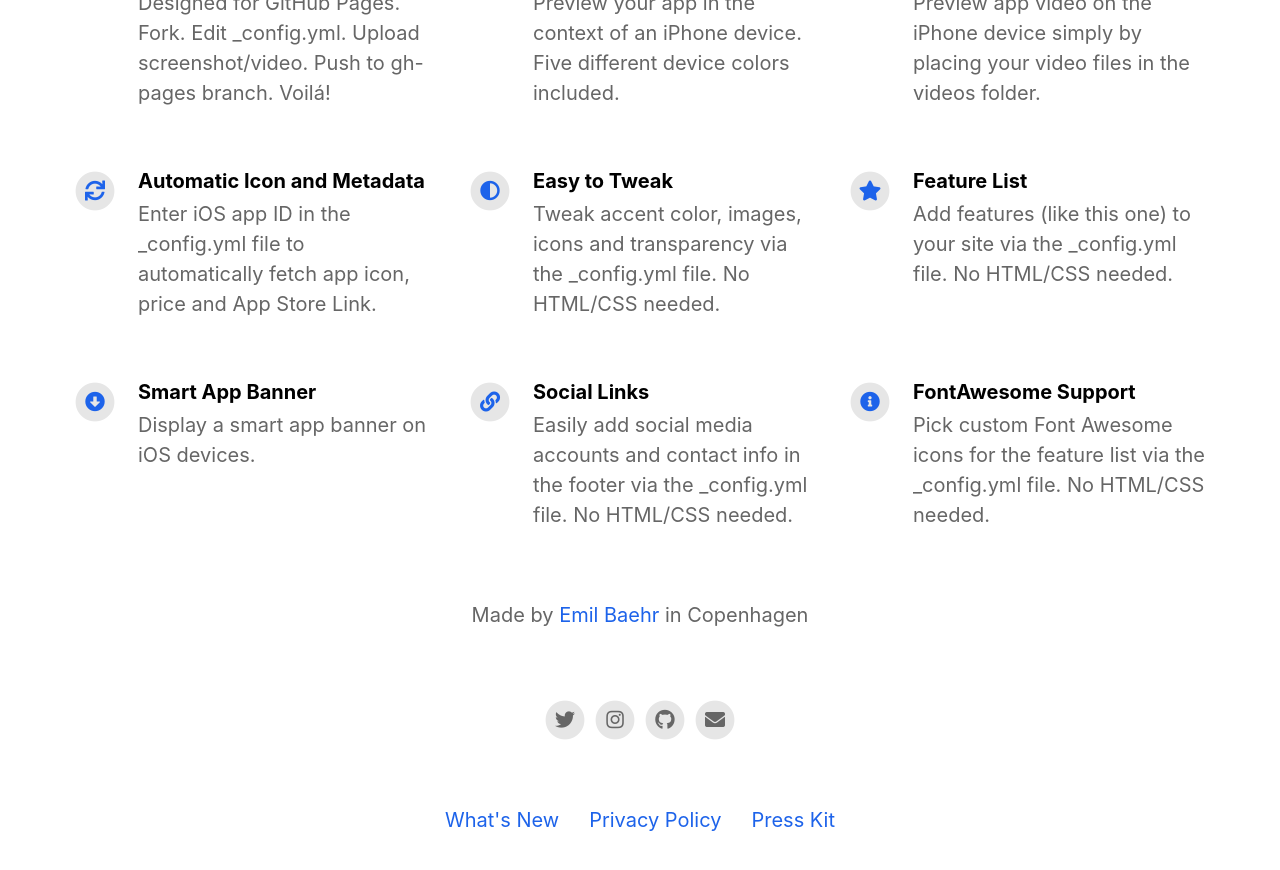
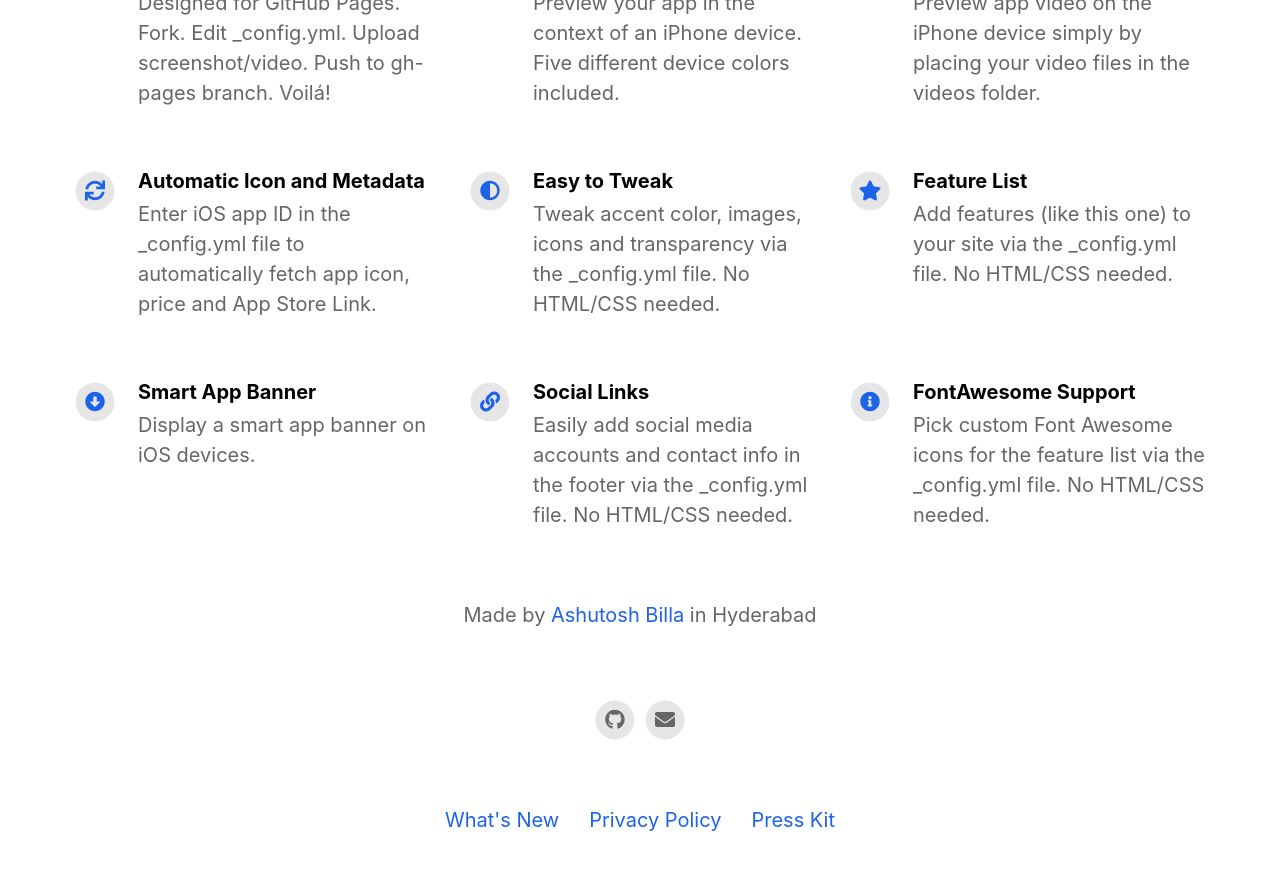
Before and after one commit to ashutoshbilla/procam-site, a Jekyll site: the page built from index.html, in a window 1280 px wide and 900 px high, scrolled down 1124 px. Shown: the top 870 px of the window. Built offline with Jekyll 4.4.1, drawn with Linux system fonts in a browser that asks for light colours; nearby versions of some CDN libraries.

Commit message:
updated app id & basic details

```diff
--- a/_config.yml
+++ b/_config.yml
@@ -2,7 +2,7 @@
 page_title                                :                                           # Automatically populates with app name if not set and if iOS app ID is set. Otherwise enter manually.
 
 # App Info
-ios_app_id                                : 1234793120                                # Required. Enter iOS app ID to automatically populate name, price and icons (e.g. 718043190).
+ios_app_id                                : 1562150140                                # Required. Enter iOS app ID to automatically populate name, price and icons (e.g. 718043190).
 ios_app_country                           : us                                        # Required outside USA. Enter 2 letter country code as in https://en.wikipedia.org/wiki/ISO_3166-1_alpha-2
 
 appstore_link                             :                                           # Automatically populates if not set and if iOS app ID is set. Otherwise enter manually.
@@ -20,14 +20,14 @@ enable_smart_app_banner                   : true
 
 
 # Information About Yourself
-your_name                                 : Emil Baehr
-your_link                                 : https://emilbaehr.com
-your_city                                 : Copenhagen
-email_address                             : emil.baehr@gmail.com
+your_name                                 : Ashutosh Billa
+your_link                                 : https://ashutoshbilla.com
+your_city                                 : Hyderabad
+email_address                             : appsbyab@gmail.com
 facebook_username                         :
-instagram_username                        : ebaehr
-twitter_username                          : ebaehr
-github_username                           : emilbaehr
+instagram_username                        :
+twitter_username                          :
+github_username                           : ashutoshbilla
 youtube_username                          :
 
 
```
